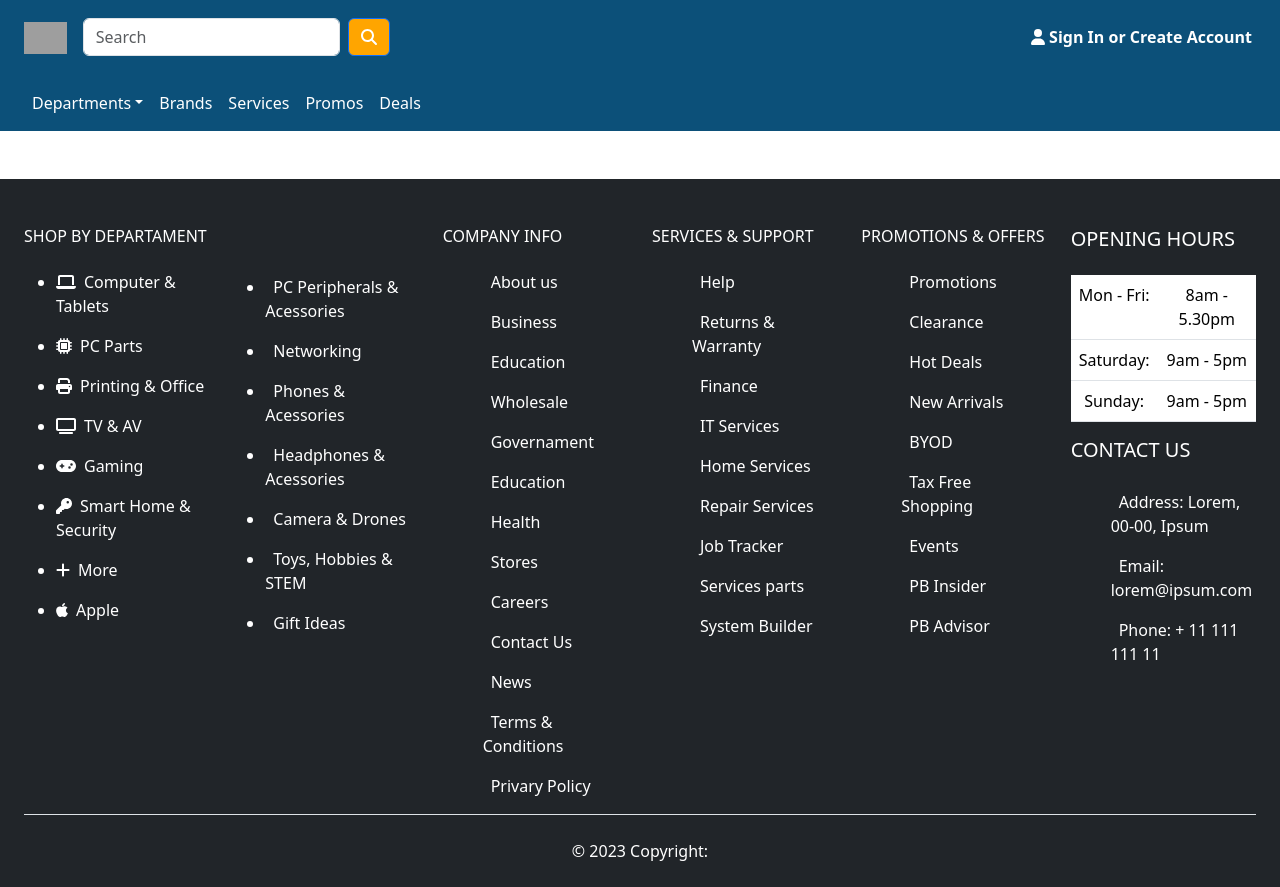
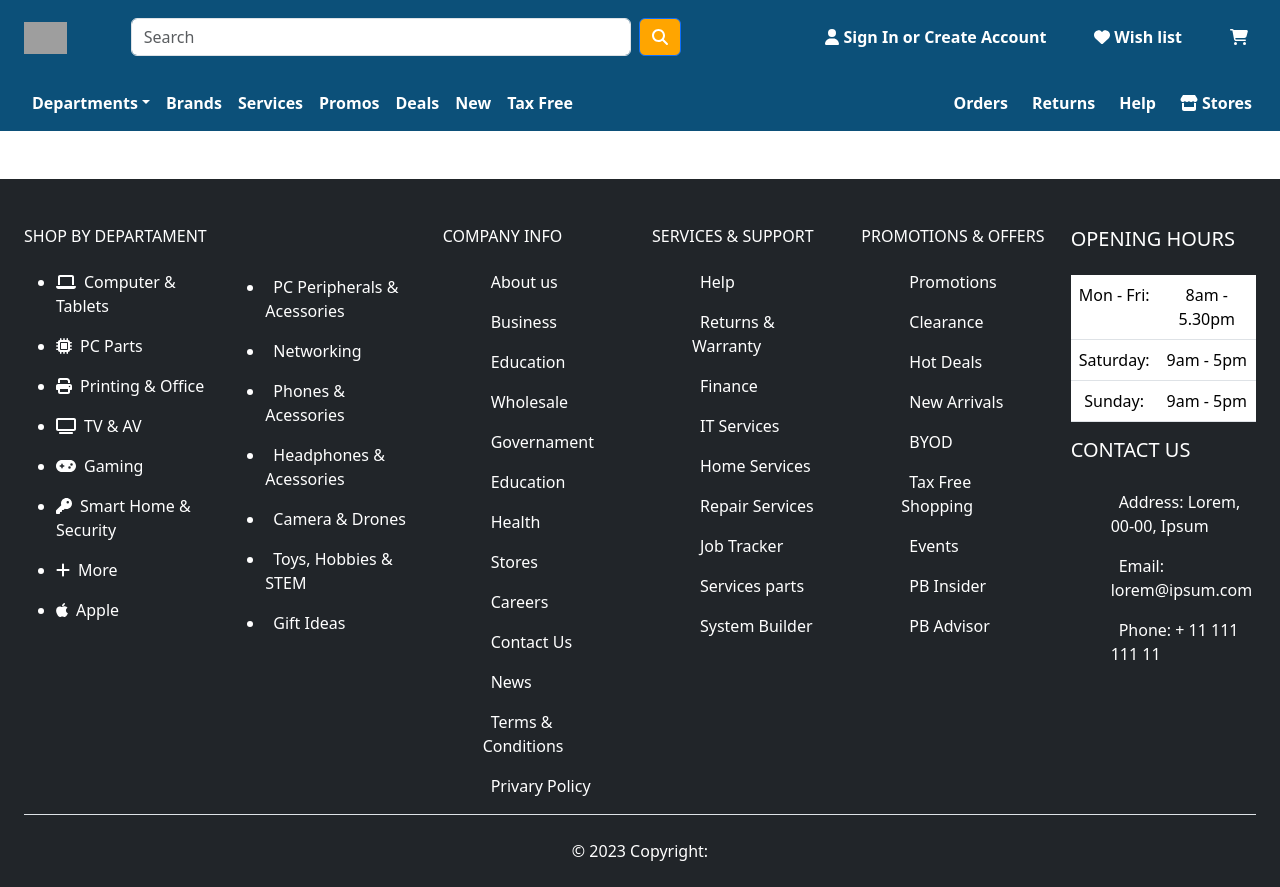
Before and after one commit to motajessica/PB-Tech-Demo, a React (Create React App) app in the folder frontend/: page / in a window 1280 px wide. Built offline with nearby package versions, Linux system fonts and the light colour scheme; grey boxes are pictures that could not be loaded.

Commit message:
Organise search bar and other link on hedear (#4)

```diff
--- a/frontend/src/App.css
+++ b/frontend/src/App.css
@@ -30,10 +30,13 @@
 }
 
 .dropdown-toggle:hover {
-  background-color: #2c6182a3;
   color: white;
 }
 
 .nav-link:hover {
-  text-decoration: underline;
+  background-color:#0f3044a3 ;
 }
+
+.search-bar {
+  width: 500px;
+}
--- a/frontend/src/components/Header.js
+++ b/frontend/src/components/Header.js
@@ -10,7 +10,7 @@ import {
 import "bootstrap/dist/css/bootstrap.min.css";
 import { Link } from "react-router-dom";
 import { FontAwesomeIcon } from "@fortawesome/react-fontawesome";
-import { faSearch, faUser } from "@fortawesome/free-solid-svg-icons";
+import { faSearch, faUser, faHeart, faCartShopping, faStore } from "@fortawesome/free-solid-svg-icons";
 
 function Header() {
   return (
@@ -28,7 +28,8 @@ function Header() {
           <FormControl
             type="text"
             placeholder="Search"
-            className="mr-sm-2 me-2"
+            className="mr-sm-2 me-2 ms-5 search-bar"
+
           />
           <Button className="me-2 nav-bar-btn-search">
             <FontAwesomeIcon icon={faSearch} className="text-white" />
@@ -37,20 +38,37 @@ function Header() {
       </div>
       <div className="d-flex">
       <Nav.Link
-          className="fw-bold me-1 text-white"
+          className="fw-bold me-1 text-white me-5"
           href="#"
         >
           <FontAwesomeIcon icon={faUser} className="me-1" />
           Sign In or Create Account
         </Nav.Link>
+
+        <Nav.Link
+          className="fw-bold me-1 text-white me-5"
+          href="#"
+        >
+          <FontAwesomeIcon icon={faHeart} className="me-1" />
+          Wish list
+        </Nav.Link>
+
+        <Nav.Link
+          className="fw-bold me-1 text-white"
+          href="#"
+        >
+          <FontAwesomeIcon icon={faCartShopping} className="me-1" />
+        </Nav.Link>
       </div>
+      </Navbar>
 
-      </Navbar>
-      <Navbar className="px-4 nav-bar-bg nav-bar_links light" expand="lg">
+      <div>
+      <Navbar className="px-4 nav-bar-bg nav-bar_links light justify-content-between" expand="lg">
+      <div>
         <Nav>
           <Navbar.Toggle aria-controls="navbarNav" />
           <Navbar.Collapse id="navbarNav">
-          <Nav className="ml-auto">
+          <Nav className="ml-auto fw-bold">
             <NavDropdown title="Departments" id="departments-dropdown">
 
               <NavDropdown.Item as={Link} to="/departments/computers-tablets">
@@ -63,22 +81,51 @@ function Header() {
                 Printers
               </NavDropdown.Item>
             </NavDropdown>
-            <Nav.Link className="text-white" as={Link} to="/brands">
+            <Nav.Link className="text-white fw-bold" as={Link} to="/brands">
               Brands
             </Nav.Link>
-            <Nav.Link className="text-white" as={Link} to="/services">
+            <Nav.Link className="text-white fw-bold" as={Link} to="/services">
               Services
             </Nav.Link>
-            <Nav.Link className="text-white" as={Link} to="/promos">
+            <Nav.Link className="text-white fw-bold" as={Link} to="/promos">
               Promos
             </Nav.Link>
-            <Nav.Link className="text-white" as={Link} to="/deals">
+            <Nav.Link className="text-white fw-bold" as={Link} to="/deals">
               Deals
             </Nav.Link>
+            <Nav.Link className="text-white fw-bold" as={Link} to="/deals">
+              New
+            </Nav.Link>
+            <Nav.Link className="text-white fw-bold" as={Link} to="/deals">
+              Tax Free
+            </Nav.Link>
           </Nav>
+
         </Navbar.Collapse>
       </Nav>
-    </Navbar>
+      </div>
+      <div className="d-flex">
+        <Nav.Link className="text-white me-4 fw-bold" as={Link} to="/deals">
+            Orders
+        </Nav.Link>
+        <Nav.Link className="text-white me-4 fw-bold" as={Link} to="/deals">
+            Returns
+        </Nav.Link>
+        <Nav.Link className="text-white me-4 fw-bold" as={Link} to="/deals">
+            Help
+        </Nav.Link>
+        <Nav.Link
+          className="me-1 text-white fw-bold"
+          href="#"
+          >
+          <FontAwesomeIcon icon={faStore} className="me-1"/>
+          Stores
+        </Nav.Link>
+
+      </div>
+
+       </Navbar>
+    </div>
 </div>
 
   );
```
